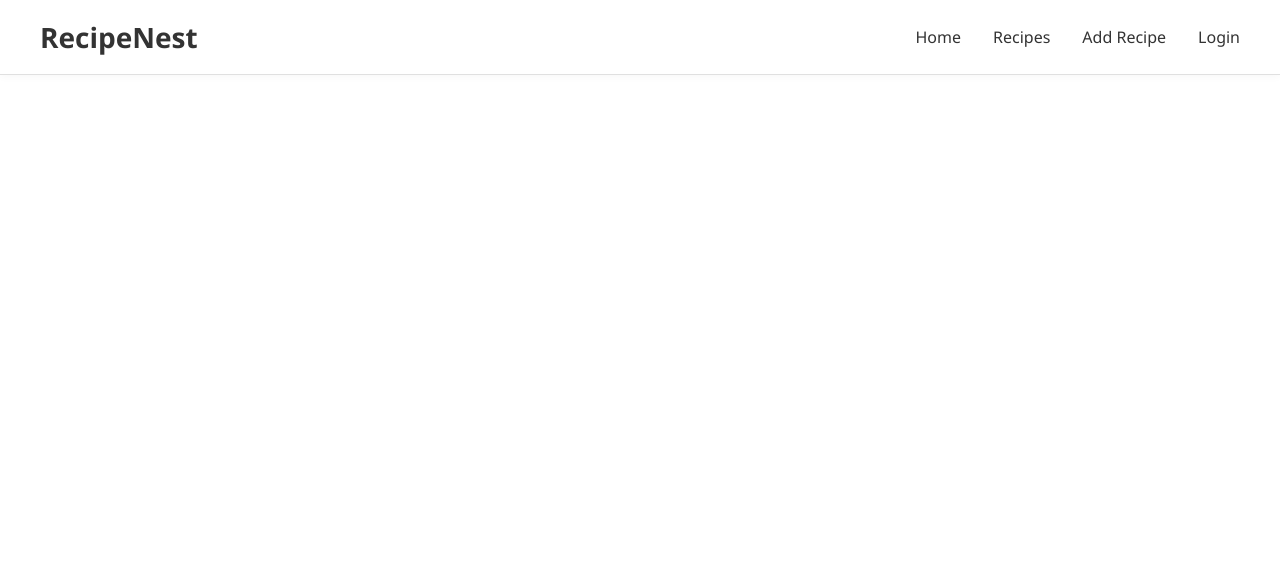
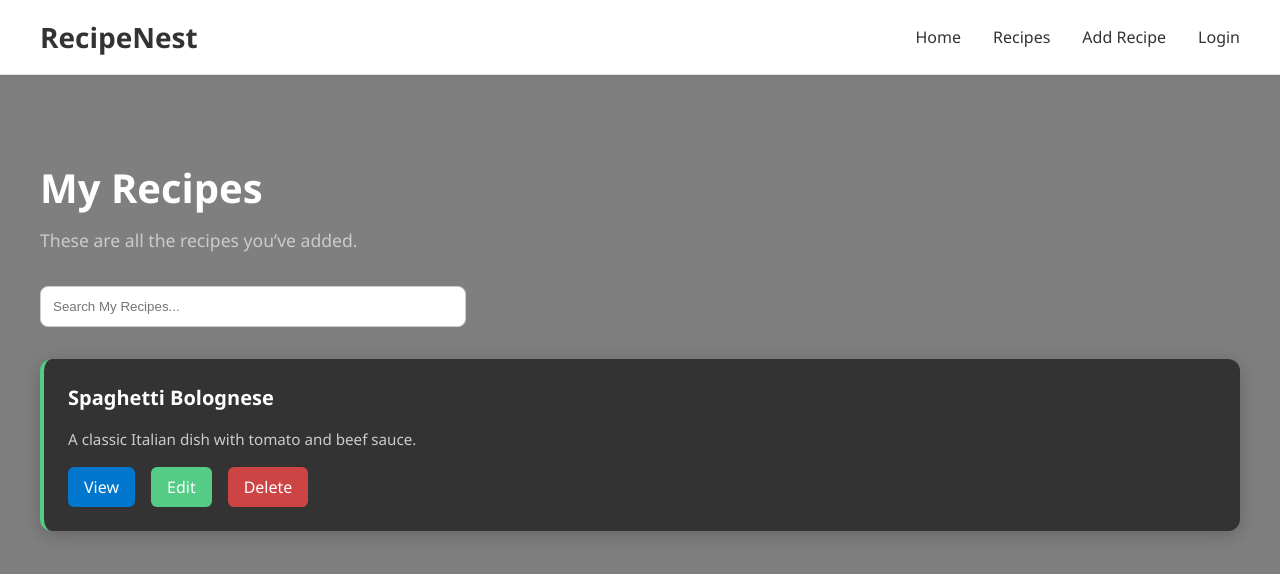
Before and after one commit to DaniRossiter/recipenest-frontend, a React (Vite) app: page /my-recipes in a window 1280 px wide. Shown: the top 574 px of the page. Built offline with nearby package versions, Linux system fonts and the light colour scheme.

Commit message:
Style login button with blue-to-green hover effect and black text on hover

```diff
--- a/src/App.jsx
+++ b/src/App.jsx
@@ -7,6 +7,7 @@ import RegisterPage from "./pages/RegisterPage";
 import RecipeListPage from "./pages/RecipeListPage";
 import AddRecipePage from './pages/AddRecipePage';
 import EditRecipePage from "./pages/EditRecipePage";
+import MyRecipesPage from "./pages/MyRecipesPage";
 
 
 function App() {
@@ -20,6 +21,7 @@ function App() {
       <Route path="/recipes" element={<RecipeListPage />} />
       <Route path="/add-recipe" element={<AddRecipePage />} />
       <Route path="/edit/:id" element={<EditRecipePage />} />
+      <Route path="/my-recipes" element={<MyRecipesPage />} />
     </Routes>
     </>
   );
--- a/src/index.css
+++ b/src/index.css
@@ -13,7 +13,6 @@
   background-color: #242424;
 }
 
-
 /* Layout */
 
 body {
@@ -22,9 +21,15 @@ body {
   min-height: 100vh;
   font-family: inherit;
   color: #333;
-  background: linear-gradient(rgba(0, 0, 0, 0.5), rgba(0, 0, 0, 0.5)),
+  background: linear-gradient(rgba(0, 0, 0, 0.5), rgba(0, 0, 0, 0.5));
 }
 
+/* Typography */
+
+h1 {
+  font-size: 3.2em;
+  line-height: 1.1;
+}
 
 /* Links */
 
@@ -38,16 +43,7 @@ a:hover {
   color: black;
 }
 
-
-/* Headings */
-
-h1 {
-  font-size: 3.2em;
-  line-height: 1.1;
-}
-
-
-/* Buttons */
+/* Buttons (Base) */
 
 button {
   border-radius: 8px;
@@ -65,15 +61,15 @@ button:hover {
   background-color: #005fa3;
   transform: scale(1.02);
   border-color: #646cff;
+  color: black;
 }
 
 button:focus,
-  button:focus-visible {
-    outline: 4px auto -webkit-focus-ring-color;
+button:focus-visible {
+  outline: 4px auto -webkit-focus-ring-color;
 }
 
-
-/* Primary & Outline Buttons */
+/* Button Variants */
 
 .primary-button {
   background-color: #0077cc;
@@ -105,8 +101,7 @@ button:focus,
   color: black;
 }
 
-
-/* Navbar Links */
+/* Navbar */
 
 .nav-link {
   text-decoration: none;
@@ -119,7 +114,7 @@ button:focus,
   color: #0077cc;
 }
 
-/* Register Link */
+/* Auth */
 
 .register-link {
   color: #0077cc;
@@ -132,8 +127,7 @@ button:focus,
   color: #54cc86;
 }
 
-
-/*  Light Mode Media Query */
+/* Light Mode (Media Query) */
 
 @media (prefers-color-scheme: light) {
   :root {
@@ -149,3 +143,64 @@ button:focus,
     background-color: #f9f9f9;
   }
 }
+
+/* My Recipes Page Buttons */
+
+.recipe-btn {
+  padding: 0.5rem 1rem;
+  border-radius: 6px;
+  text-decoration: none;
+  color: white;
+  font-weight: 500;
+  transition: background-color 0.2s ease, transform 0.2s ease;
+}
+
+.recipe-btn:hover {
+  transform: scale(1.05);
+}
+
+.view-btn {
+  background-color: #0077cc;
+}
+
+.view-btn:hover {
+  background-color: #005fa3;
+}
+
+.edit-btn {
+  background-color: #54cc86;
+}
+
+.edit-btn:hover {
+  background-color: #3cae6b;
+}
+
+.delete-btn {
+  background-color: #cc4444;
+  border: none;
+}
+
+.delete-btn:hover {
+  background-color: #a63b3b;
+  color: black;
+}
+
+
+/* Login Page Button */
+
+.login-button {
+  background-color: #54cc86;
+  color: black;
+  border: none;
+  padding: 0.75rem 1rem;
+  border-radius: 8px;
+  font-size: 1rem;
+  font-weight: 600;
+  cursor: pointer;
+  transition: background-color 0.2s, color 0.2s;
+}
+
+.login-button:hover {
+  background-color: #0077cc;
+  color: white;
+}
--- a/src/pages/AddRecipePage.jsx
+++ b/src/pages/AddRecipePage.jsx
@@ -84,7 +84,8 @@ const styles = {
     cursor: "pointer",
     border: "none",
     transform: "scale(1.02)",
-    transition: "background-color 0.2s ease, transform 0.2s ease"
+    transition: "background-color 0.2s ease, transform 0.2s ease",
+    color: "black"
   }
 };
 
--- a/src/pages/LoginPage.jsx
+++ b/src/pages/LoginPage.jsx
@@ -10,7 +10,7 @@ function LoginPage() {
         <form style={styles.form}>
             <input type="email" placeholder="Email" style={styles.input} />
             <input type="password" placeholder="Password" style={styles.input} />
-            <button type="submit" style={styles.button}>Login</button>
+            <button type="submit" className="login-button">Login</button>
         </form>
 
         <p style={styles.registerPrompt}>
--- /dev/null
+++ b/src/pages/MyRecipesPage.jsx
@@ -0,0 +1,127 @@
+import React from "react";
+import { Link } from "react-router-dom";
+
+function MyRecipesPage() {
+  const myRecipes = [
+    {
+      id: 1,
+      title: "Spaghetti Bolognese",
+      description: "A classic Italian dish with tomato and beef sauce.",
+    }
+    // Leave this empty to test conditional rendering
+    // []
+  ];
+
+  return (
+    <div style={styles.container}>
+      <h1 style={styles.heading}>My Recipes</h1>
+      <p style={styles.subtext}>These are all the recipes you’ve added.</p>
+
+      <input
+        type="text"
+        placeholder="Search My Recipes..."
+        style={styles.searchBar}
+      />
+
+      {myRecipes.length === 0 ? (
+        <p style={styles.noRecipes}>You haven't added any recipes yet.</p>
+      ) : (
+        <div style={styles.grid}>
+          {myRecipes.map((recipe) => (
+            <div key={recipe.id} style={styles.card}>
+              <h3 style={styles.cardTitle}>{recipe.title}</h3>
+              <p style={styles.cardDesc}>{recipe.description}</p>
+              <div style={styles.buttonRow}>
+                <Link to={`/recipes/${recipe.id}`} className="recipe-btn view-btn">View</Link>
+<Link to={`/edit/${recipe.id}`} className="recipe-btn edit-btn">Edit</Link>
+<button className="recipe-btn delete-btn">Delete</button>
+
+              </div>
+            </div>
+          ))}
+        </div>
+      )}
+    </div>
+  );
+}
+
+const styles = {
+  container: {
+    padding: "4rem 2rem",
+    maxWidth: "1200px",
+    margin: "0 auto",
+    color: "#fff"
+  },
+  heading: {
+    fontSize: "2.5rem",
+    marginBottom: "0.5rem",
+    color: "#ffffff"
+  },
+  subtext: {
+    marginBottom: "2rem",
+    fontSize: "1.1rem",
+    color: "#ccc"
+  },
+  searchBar: {
+    padding: "0.75rem",
+    width: "100%",
+    maxWidth: "400px",
+    borderRadius: "8px",
+    border: "1px solid #ccc",
+    marginBottom: "2rem"
+  },
+  noRecipes: {
+    fontStyle: "italic",
+    color: "#888"
+  },
+  grid: {
+    display: "grid",
+    gridTemplateColumns: "repeat(auto-fit, minmax(280px, 1fr))",
+    gap: "2rem"
+  },
+  card: {
+    backgroundColor: "#333",
+    borderLeft: "4px solid #54cc86", // GREEN ACCENT STRIPE
+    borderRadius: "12px",
+    padding: "1.5rem",
+    boxShadow: "0 4px 20px rgba(0,0,0,0.2)"
+  },
+  cardTitle: {
+    margin: "0 0 0.5rem 0",
+    fontSize: "1.25rem",
+    color: "#ffffff"
+  },
+  cardDesc: {
+    fontSize: "0.95rem",
+    color: "#ccc",
+    marginBottom: "1rem"
+  },
+  buttonRow: {
+    display: "flex",
+    gap: "1rem"
+  },
+  viewBtn: {
+    backgroundColor: "#0077cc",
+    color: "#fff",
+    padding: "0.5rem 1rem",
+    borderRadius: "6px",
+    textDecoration: "none"
+  },
+  editBtn: {
+    backgroundColor: "#54cc86", // GREEN
+    color: "#fff",
+    padding: "0.5rem 1rem",
+    borderRadius: "6px",
+    textDecoration: "none"
+  },
+  deleteBtn: {
+    backgroundColor: "#cc4444",
+    color: "#fff",
+    padding: "0.5rem 1rem",
+    borderRadius: "6px",
+    border: "none",
+    cursor: "pointer"
+  }
+};
+
+export default MyRecipesPage;
```
